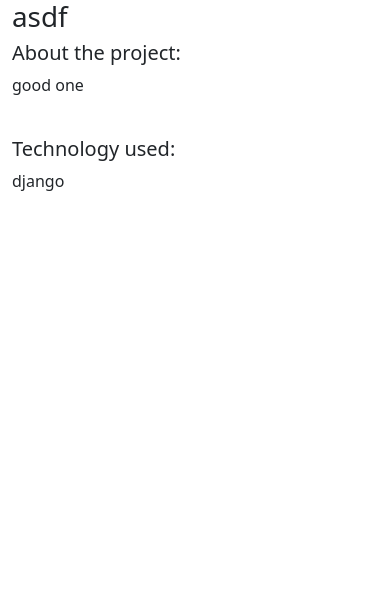
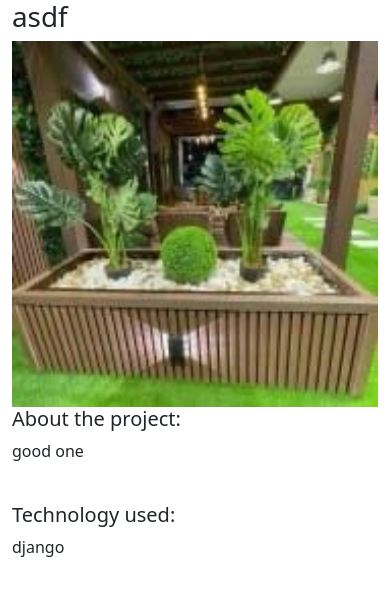
Before and after one commit to Bassem272/teacher-student-python-django, a Django app: page /projects/1/ in a window 390 px wide. Shown: the top 596 px of the page. Run offline with Django 5.2, Linux system fonts and the light colour scheme; data comes from the database, SQL or seed files in the repository; both versions use the stored data as it was after the commit.

Commit message:
adding the imgaes

```diff
--- a/projects/templates/projects/project_detail.html
+++ b/projects/templates/projects/project_detail.html
@@ -5,6 +5,11 @@
 {% block page_content %}
 <h1>{{ project.title }}</h1>
 <div class="row">
+    <div class="col-md-8">
+        {% if project.image %}
+            <img src="{{ project.image.url }}" width="100%">
+        {% endif %}
+    </div>
     <div class="col-md-4">
         <h5>About the project:</h5>
         <p>{{ project.description }}</p>
--- a/projects/templates/projects/project_index.html
+++ b/projects/templates/projects/project_index.html
@@ -8,6 +8,9 @@
 {% for project in projects %}
     <div class="col-md-4">
         <div class="card mb-2">
+            {% if project.image %}
+            <img class="card-img-top" src="{{ project.image.url }}" width="100%">
+        {% endif %}
             <div class="card-body">
                 <h5 class="card-title">{{ project.title }}</h5>
                 <p class="card-text">{{ project.description }}</p>
```
Also changed, not shown: db.sqlite3, uploads/project_images/WhatsApp_Image_2024-03-03_at_10.40.14_PM_2.jpeg (added), uploads/project_images/WhatsApp_Image_2024-03-03_at_10.40.20_PM.jpeg (added).
